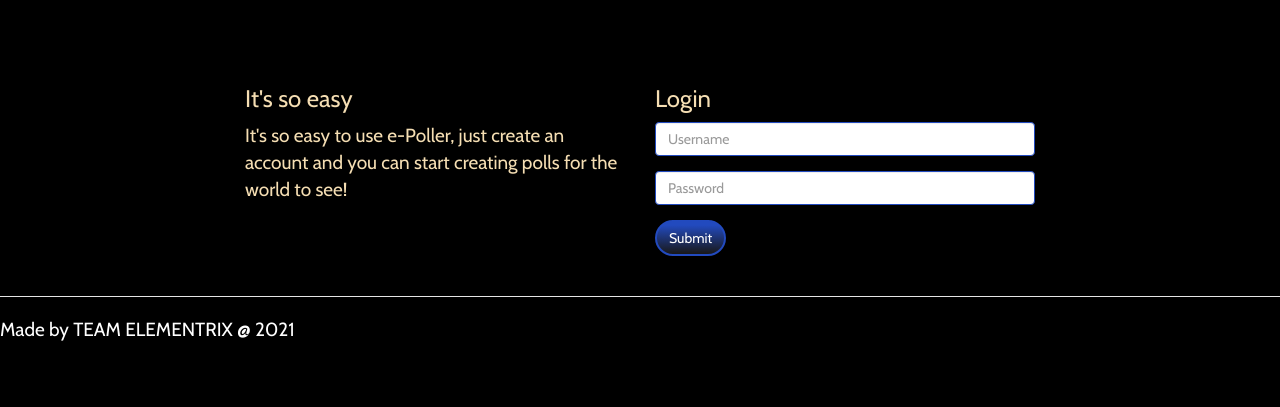
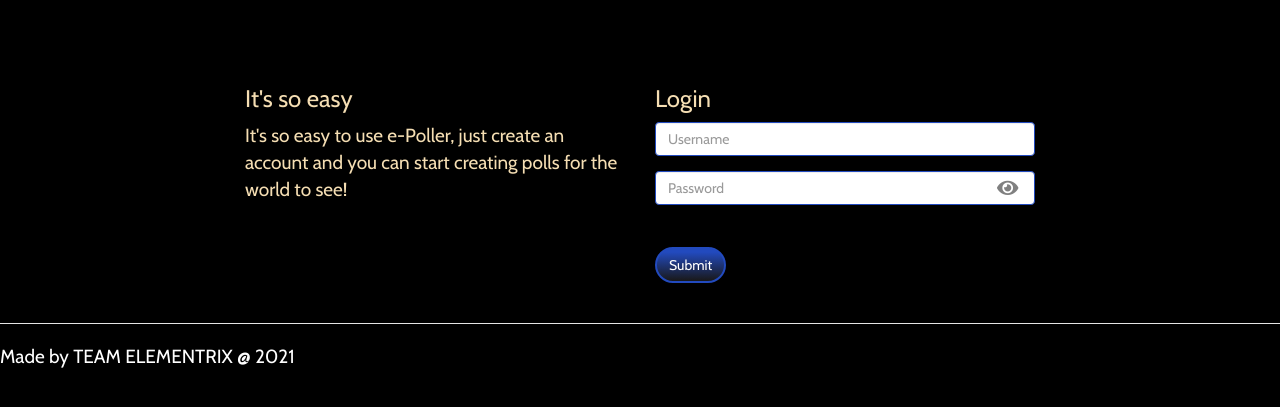
Before and after one commit to mansiagnihotrii/e-poller, a Flask app: page /login in a window 1280 px wide. Shown: the part 339-746 px from the top of the page. Run offline with Flask 2, Linux system fonts and the light colour scheme; some libraries are stand-ins or nearby versions.

Commit message:
Password eye added

```diff
--- a/templates/index.html
+++ b/templates/index.html
@@ -15,6 +15,7 @@
     <link href="{{ url_for("static", filename="css/bootstrap.min.css") }}" rel="stylesheet">
 
     <link href="https://fonts.googleapis.com/css?family=Cabin" rel="stylesheet">
+    <link rel="stylesheet" href="https://use.fontawesome.com/releases/v5.6.3/css/all.css">
 
     <!-- Custom styles for this template -->
     <link href="{{ url_for("static", filename="css/jumbotron-narrow.css") }}" rel="stylesheet">
@@ -72,7 +73,8 @@
               </div>
 
               <div class="form-group has-success">
-                <input type="password" class="form-control" name="password" placeholder="Password" required/>
+                <input type="password" class="form-control" name="password" id="password" placeholder="Password" required/>
+                <i class="fas fa-eye" id="togglePassword" style="margin-left: 90%; transform: translate(0%, -160%);color: grey;cursor: pointer;"></i>
               </div>
 
               <button type="submit" name="submit" class="btn btn-success">Submit</button>
@@ -97,6 +99,16 @@ window.setTimeout(function() {
     });
 }, 4000);
 
+        const togglePassword = document.querySelector('#togglePassword');
+        const password = document.querySelector('#password');
+
+        togglePassword.addEventListener('click',function (e){
+          const type = password.getAttribute('type') === 'password' ? 'text' : 'password';
+
+          password.setAttribute('type',type);
+
+          this.classList.toggle('fa-eye-slash');
+        });
 </script>
   </body>
 </html>
```
